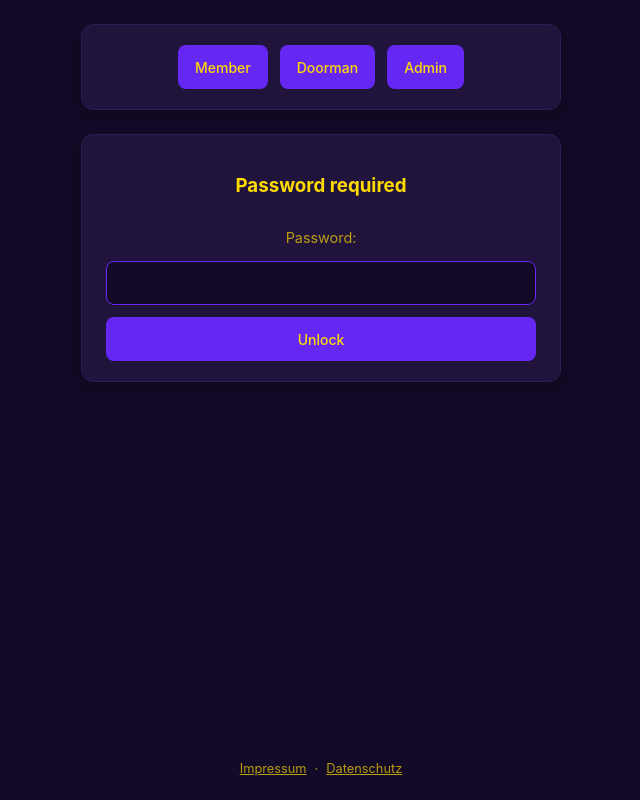
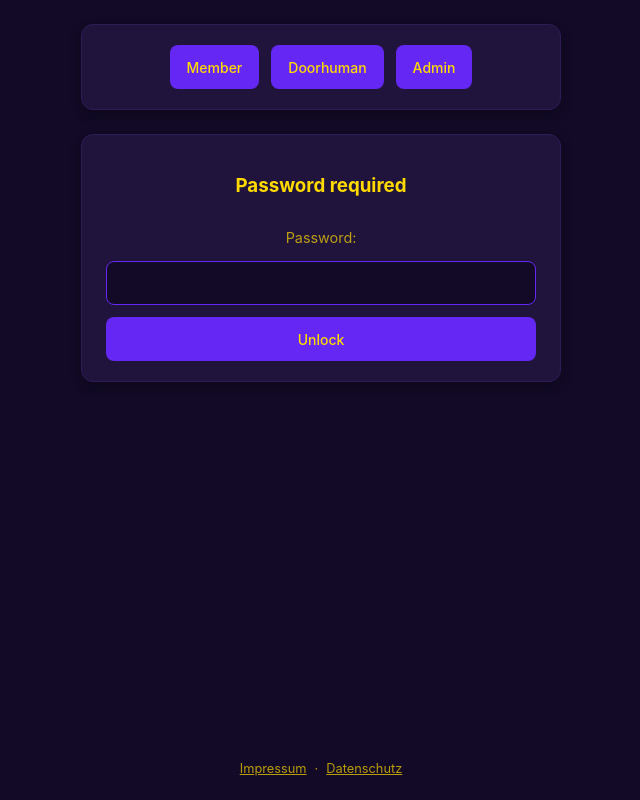
Before and after one commit to Minthorst/choir-frontend, a Vue app: page /login in a window 1280 px wide. Shown: the whole page, without its empty margins (319-959 px from the left). Built offline with nearby package versions, Linux system fonts and the light colour scheme; no server answers.

Commit message:
change doorman to doorhuman

```diff
--- a/src/components/TheHeader.vue
+++ b/src/components/TheHeader.vue
@@ -23,7 +23,7 @@ async function handleLogout() {
 <template>
   <div class="button-group">
     <base-button to="/member">Member</base-button>
-    <base-button to="/doorman">Doorman</base-button>
+    <base-button to="/doorman">Doorhuman</base-button>
     <base-button to="/admin">Admin</base-button>
     <base-button v-if="authenticated" variant="secondary" @click="handleLogout">Logout</base-button>
   </div>
--- a/src/router/index.js
+++ b/src/router/index.js
@@ -15,7 +15,7 @@ const routes = [
     { path: '/member', name: 'member-login', component: MemberLogin },
     {path: '/member/:secretKey', name: 'member-dash', component: MemberDash},
     { path: '/admin', name: 'admin', component: AdminDash },
-    { path: '/doorman', name: 'doorman', component: DoormanDash },
+    { path: '/doorhuman', name: 'doorman', component: DoormanDash },
     { path: '/login', name: 'login', component: PasswordGate },
     { path: '/impressum', name: 'impressum', component: ImpressumPage },
     { path: '/datenschutz', name: 'datenschutz', component: DatenschutzPage },
```
